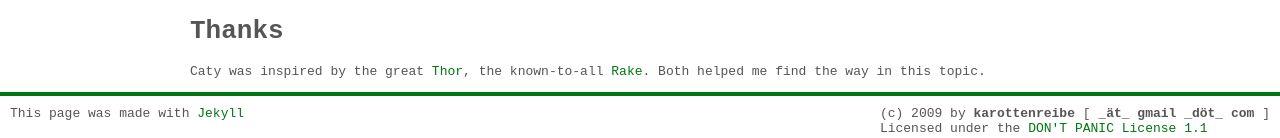
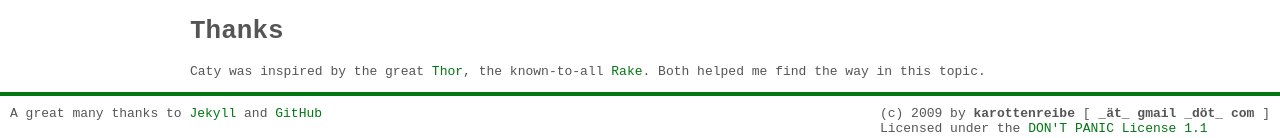
Before and after one commit to karottenreibe/caty, a Jekyll site: the page built from index.markdown, in a window 1280 px wide. Shown: the part 1076-1214 px from the top of the page. Built offline with Jekyll 4.4.1, drawn with Linux system fonts in a browser that asks for light colours.

Commit message:
added github to thank you list

```diff
--- a/_layouts/layout.html
+++ b/_layouts/layout.html
@@ -39,8 +39,10 @@
           DON'T PANIC License 1.1
         </a>
       </div>
-      This page was made with
+      A great many thanks to
       <a href='http://github.com/mojombo/jekyll/tree/master' title="Jekyll's GitHub page">Jekyll</a>
+      and
+      <a href='http://github.com/' title="GitHub itself">GitHub</a>
     </div>
   </body>
 </html>
```
